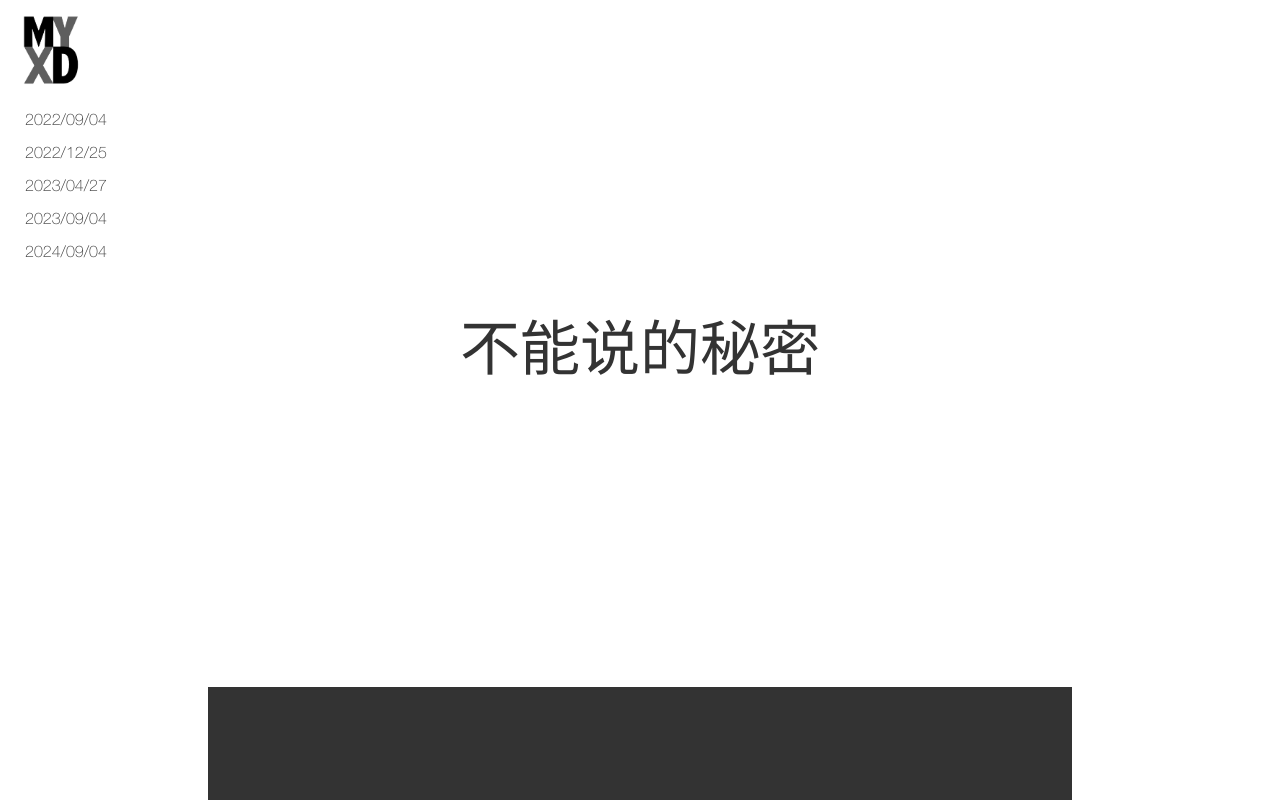
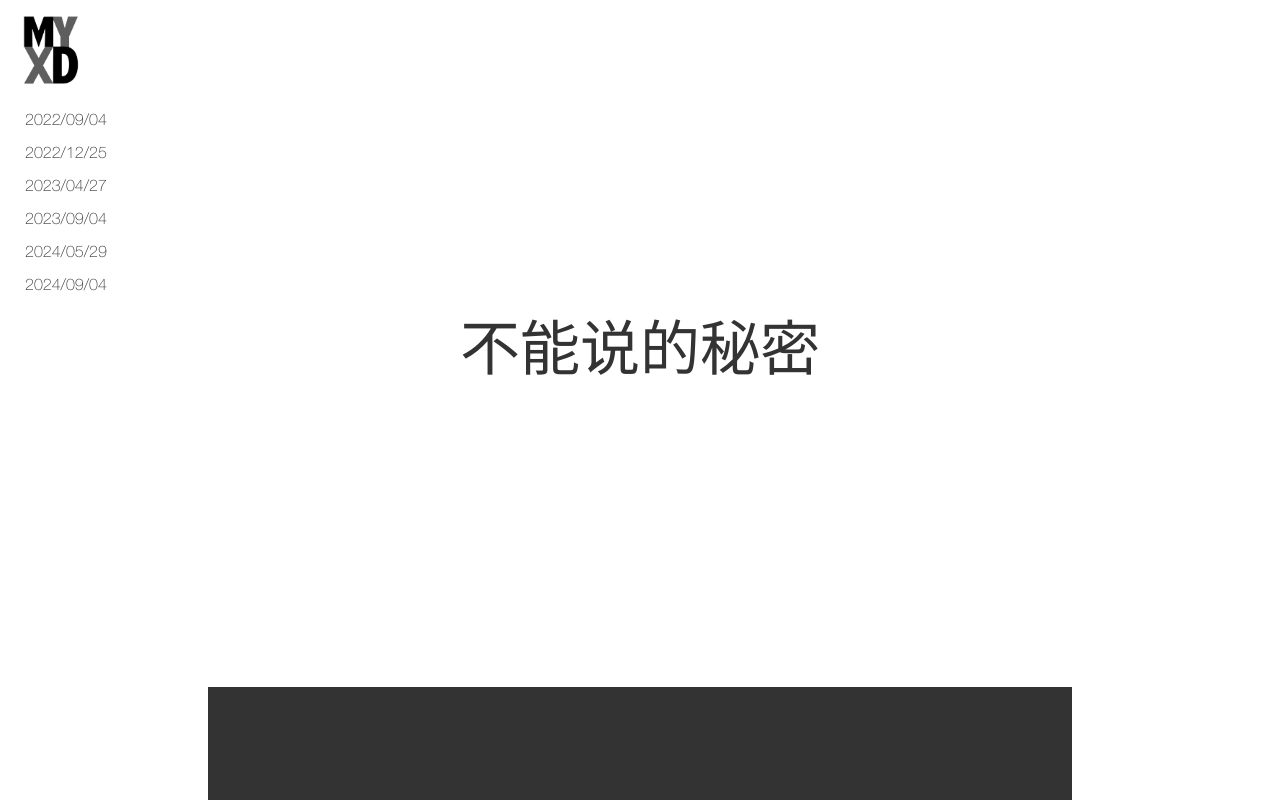
Before and after one commit to JohnsonJDDJ/myxd.place, a plain HTML site: page htdocs/bunengshuodemimi.html in a window 1280 px wide. Shown: the top 800 px of the page. Drawn offline with Linux system fonts and the light colour scheme.

Commit message:
side bar

```diff
--- a/htdocs/bunengshuodemimi.html
+++ b/htdocs/bunengshuodemimi.html
@@ -18,6 +18,7 @@
             <a class="content_link" href="#20221225">2022/12/25</a>
             <a class="content_link" href="#20230427">2023/04/27</a>
             <a class="content_link" href="#20230904">2023/09/04</a>
+            <a class="content_link" href="#20240529">2024/05/29</a>
             <a class="content_link" href="#20240904">2024/09/04</a>
         </div>
         <p class="main_title">不能说的秘密</p>
```
